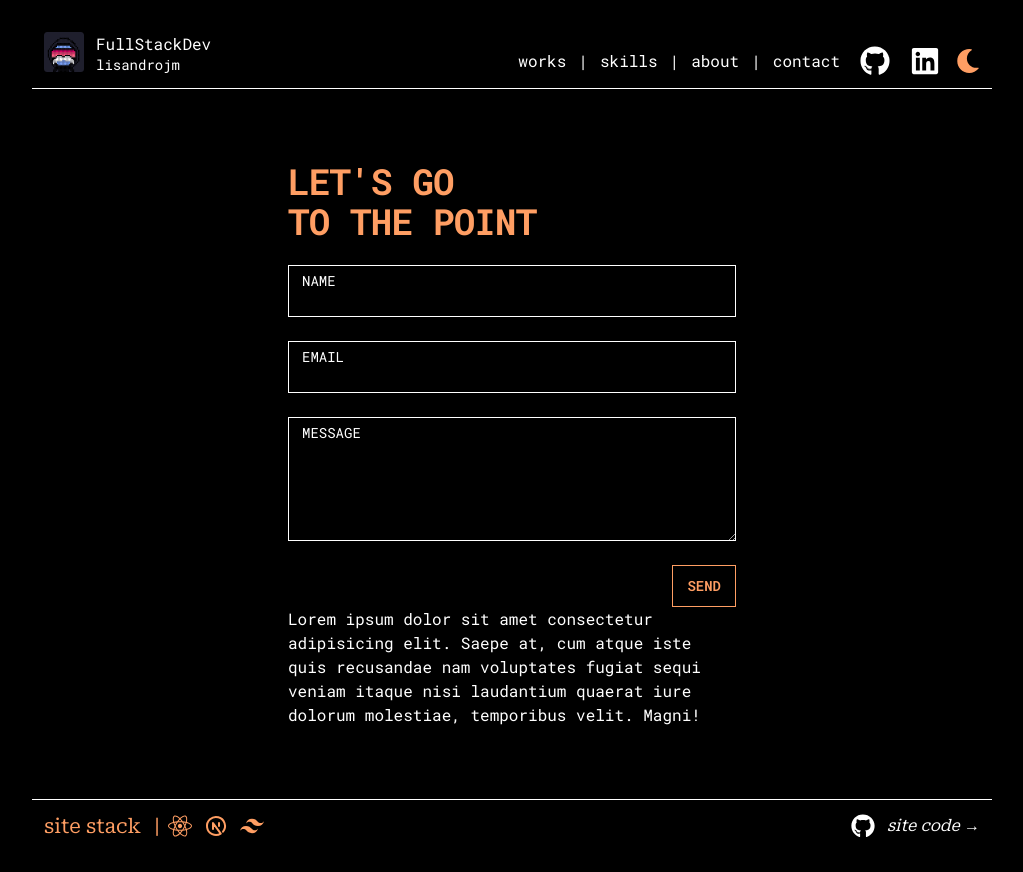
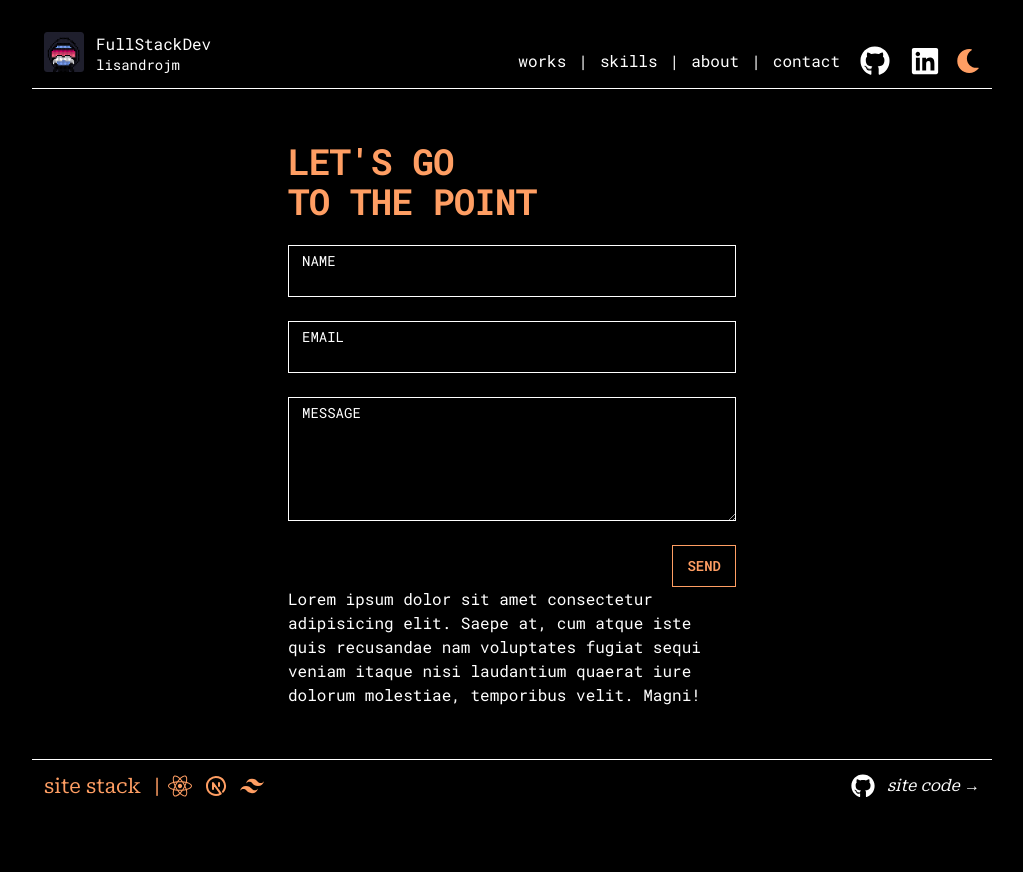
Before and after one commit to lisandrojm/portfolio-bg-animated-running, a Next.js app: page /form in a window 1280 px wide. Shown: the whole page, without its empty margins (128-1151 px from the left). After the commit the page ends 832 px from the top, so only its background shows below. Built offline with nearby package versions, Linux system fonts and the light colour scheme.

Commit message:
refactoring

```diff
--- a/src/app/_components/SectionContainer.tsx
+++ b/src/app/_components/SectionContainer.tsx
@@ -7,5 +7,5 @@ interface Props {
 }
 
 export default function SectionContainer({ children }: Props) {
-  return <section className="py-10 mx-3 sm:mx-40">{children}</section>;
+  return <section className="py-5 mx-3 sm:mx-40">{children}</section>;
 }
```
